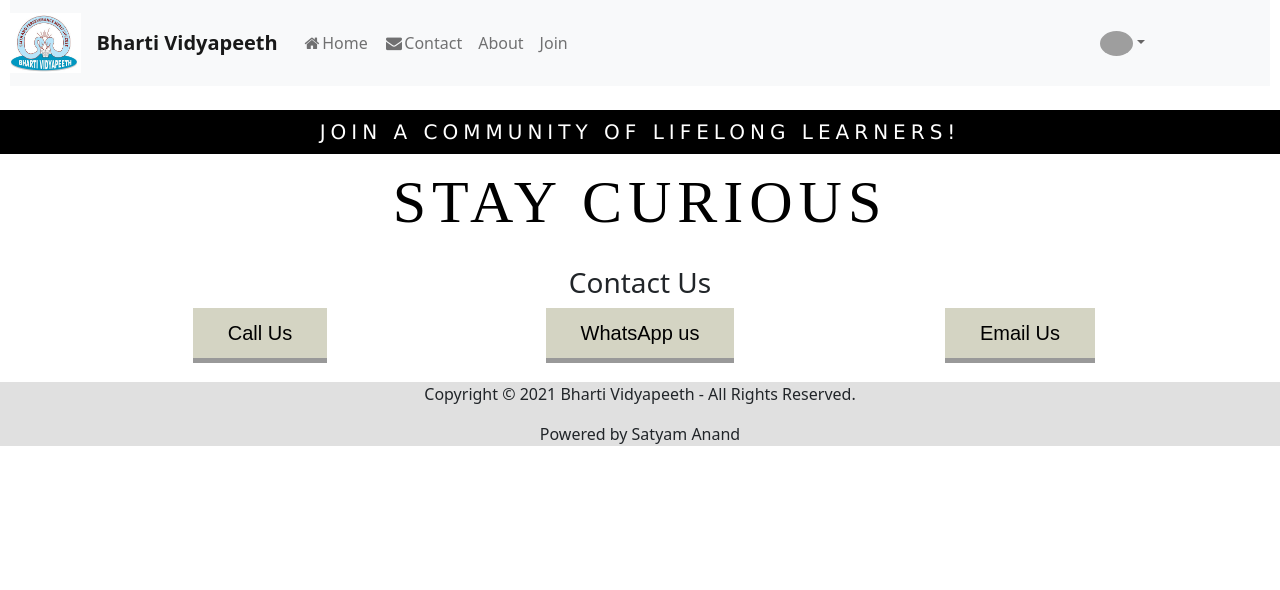
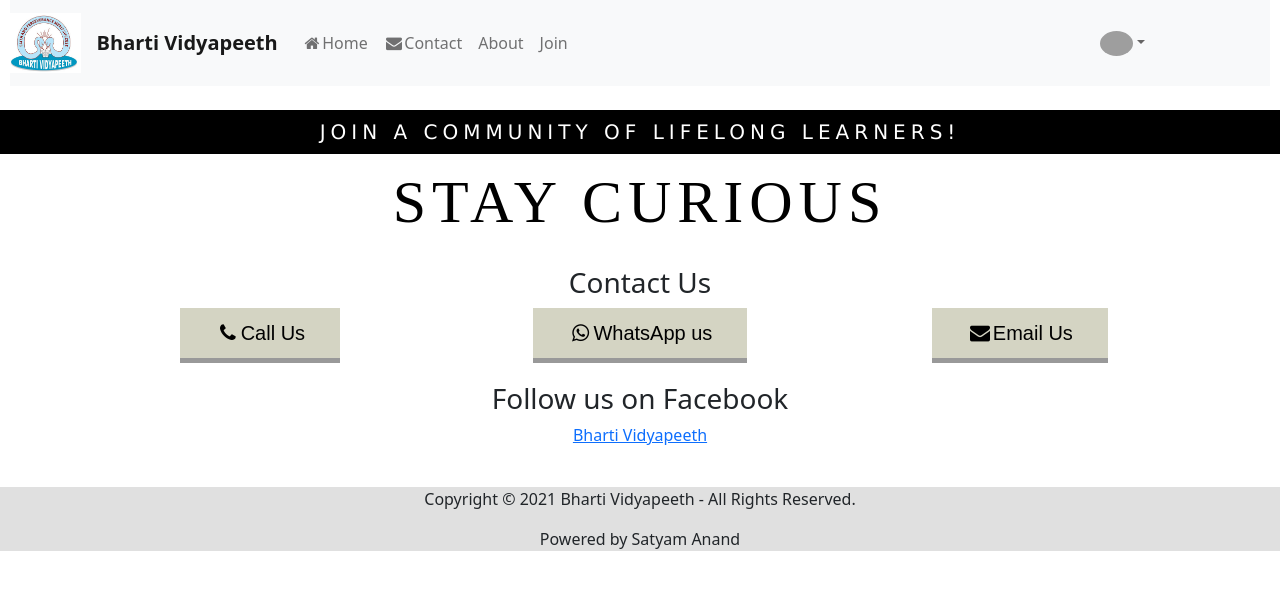
Before and after one commit to SatyamAnand98/BhartiVidyapeeth, a React (Create React App) app: page /contact in a window 1280 px wide. Shown: the top 590 px of the page. Built offline with nearby package versions, Linux system fonts and the light colour scheme; grey boxes are pictures that could not be loaded.

Commit message:
update followed

```diff
--- a/public/index.html
+++ b/public/index.html
@@ -28,6 +28,9 @@
     <title>Bharti Vidyapeeth</title>
   </head>
   <body>
+    <div id="fb-root"></div>
+    <script async defer crossorigin="anonymous" src="https://connect.facebook.net/en_GB/sdk.js#xfbml=1&version=v11.0"
+      nonce="pKXezve3"></script>
     <noscript>You need to enable JavaScript to run this app.</noscript>
     <div id="root"></div>
     <!--
--- a/src/Components/ContactUs/contact.js
+++ b/src/Components/ContactUs/contact.js
@@ -19,13 +19,27 @@
                 <div class="container">
                     <div class="row">
                         <div class="col-sm">
-                            <a href={"tel:"+personalInfo.callingNumber} type="button" className="contactNo">Call Us</a>
+                            <a href={"tel:" + personalInfo.callingNumber} type="button" className="contactNo"><i className="fa fa-fw fa-phone"></i>Call Us</a>
+                            <br></br>
                         </div>
                         <div class="col-sm">
-                            <button type="button" class="contactNo" onClick={() => { window.open(urlLanguageSpecific, '_blank').focus() }}>WhatsApp us</button>
+                            <button type="button" class="contactNo" onClick={() => { window.open(urlLanguageSpecific, '_blank').focus() }}><i className="fa fa-fw fa-whatsapp"></i>WhatsApp us</button>
+                            <br></br>
                         </div>
                         <div class="col-sm">
-                            <button type="button" class="contactNo" onClick={() => { window.open(urlMail, '_blank').focus() }}>Email Us</button>
+                            <button type="button" class="contactNo" onClick={() => { window.open(urlMail, '_blank').focus() }}><i className="fa fa-fw fa-envelope"></i>Email Us</button>
+                            <br></br>
+                        </div>
+                    </div>
+                    <br></br>
+                    <div class="row">
+                        <div class="col-sm">
+                            <h3>Follow us on Facebook</h3>
+                            <div class="fb-page" data-href="https://www.facebook.com/BhartiVidyapeethBVP/" data-tabs="timeline" style={{"data-width":"70%", "data-height":"auto", "data-small-header":"false", "data-adapt-container-width":"true", "data-hide-cover":"false", "data-show-facepile":"true"}}>
+                                <blockquote cite="https://www.facebook.com/BhartiVidyapeethBVP/" class="fb-xfbml-parse-ignore">
+                                    <a href="https://www.facebook.com/BhartiVidyapeethBVP/">Bharti Vidyapeeth</a>
+                                </blockquote>
+                            </div>
                         </div>
                     </div>
                 </div>
```
